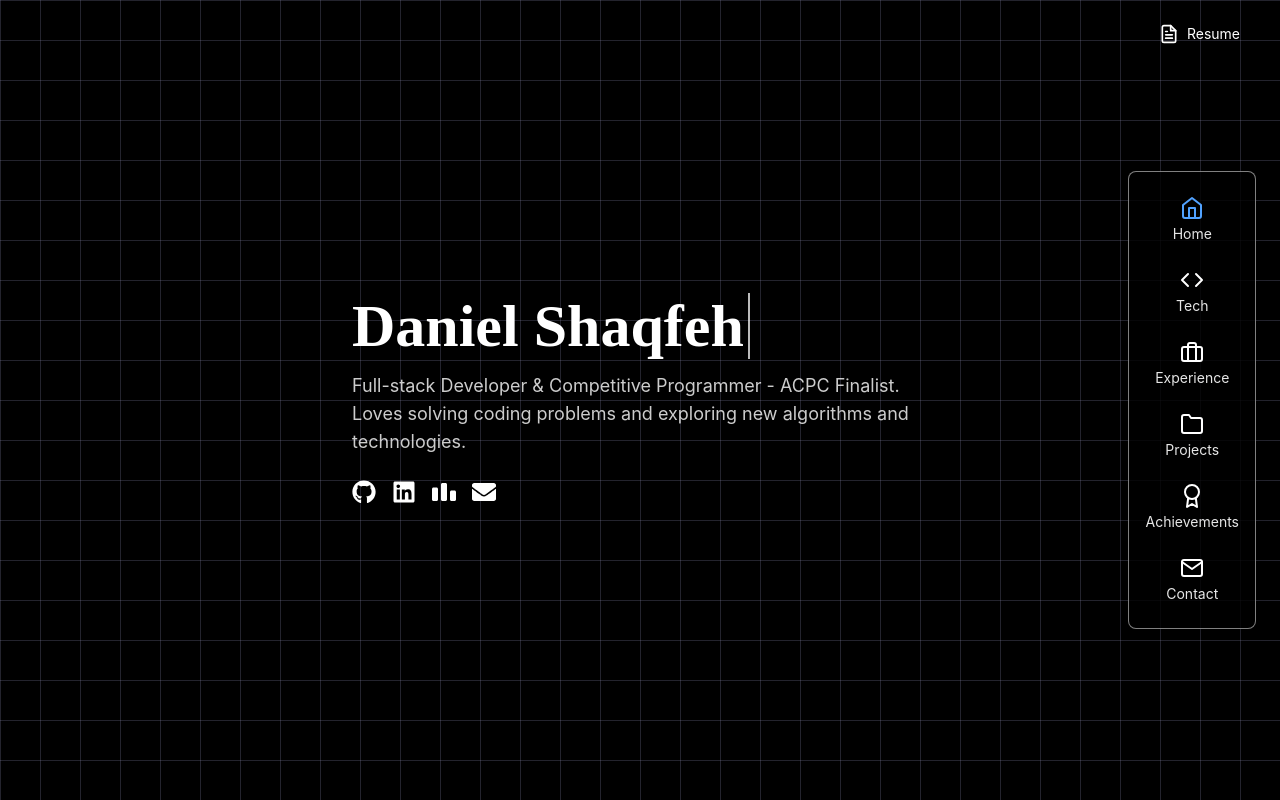
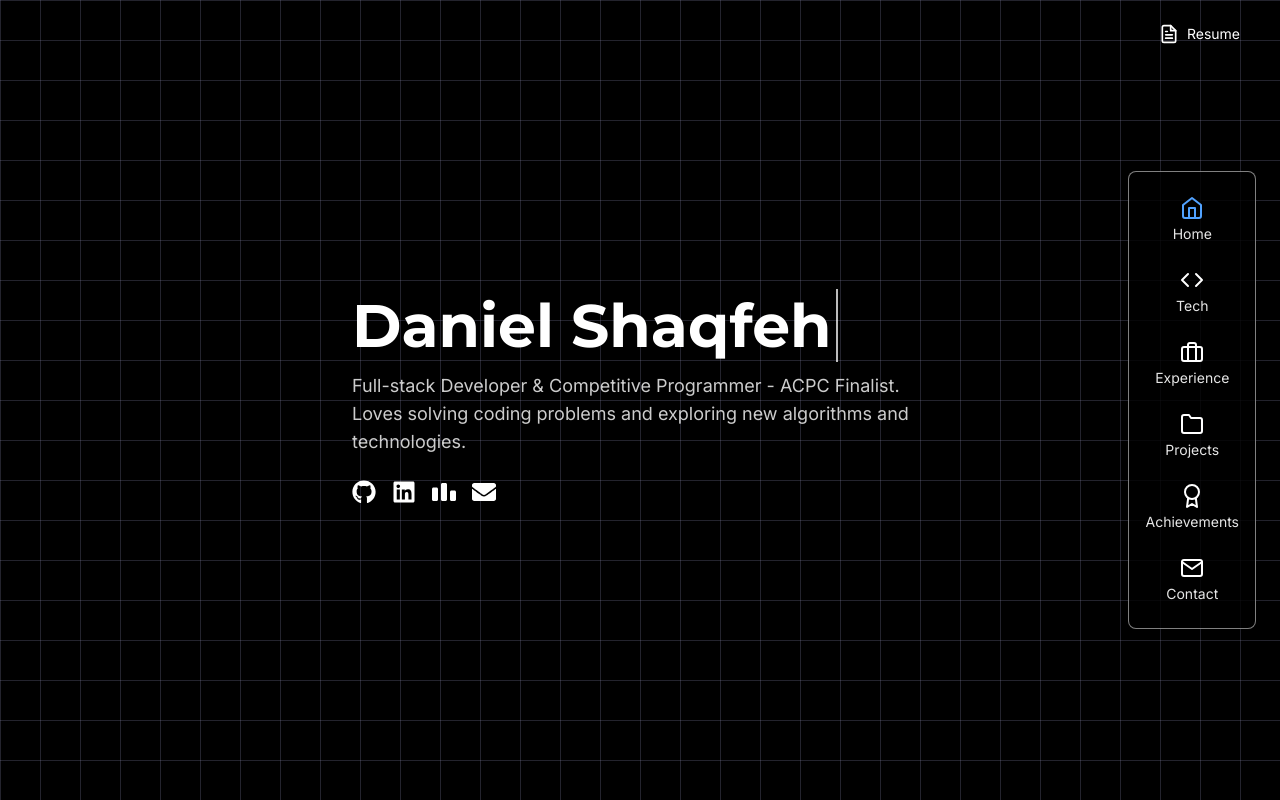
Before and after one commit to DanielShaqfeh/Portfolio, a React (Vite) app: page / in a window 1280 px wide. Built offline with nearby package versions, Linux system fonts and the light colour scheme.

Commit message:
import Inter and Montserrat fonts in HTML head

```diff
--- a/index.html
+++ b/index.html
@@ -2,7 +2,10 @@
 <html lang="en">
   <head>
     <meta charset="UTF-8" />
-
+    <!-- Montserrat for headings -->
+    <link href="https://fonts.googleapis.com/css2?family=Montserrat:wght@400;500;600;700&display=swap" rel="stylesheet">
+    <!-- Inter for body text -->
+    <link href="https://fonts.googleapis.com/css2?family=Inter:wght@400;500;600;700&display=swap" rel="stylesheet">
     <meta name="viewport" content="width=device-width, initial-scale=1.0" />
     <title>Daniel Shaqfeh</title>
   </head>
--- a/src/index.css
+++ b/src/index.css
@@ -1,4 +1,5 @@
 @import "tailwindcss";
+
 
 body {
   margin: 0;
@@ -6,7 +7,7 @@
   min-height: 100vh;
   background: black;
   position: relative;
-  font-family: 'Inter';
+  font-family: 'Inter', sans-serif;
 }
 
 /* Grid Lines  */
@@ -27,5 +28,5 @@
 }
 
 h1, h2, h3, h4 {
-  font-family: 'Montserrat';
+  font-family: 'Montserrat', sans-serif;
 }
```
Also changed, not shown: src/components/Home.jsx (line endings or trailing spaces).
